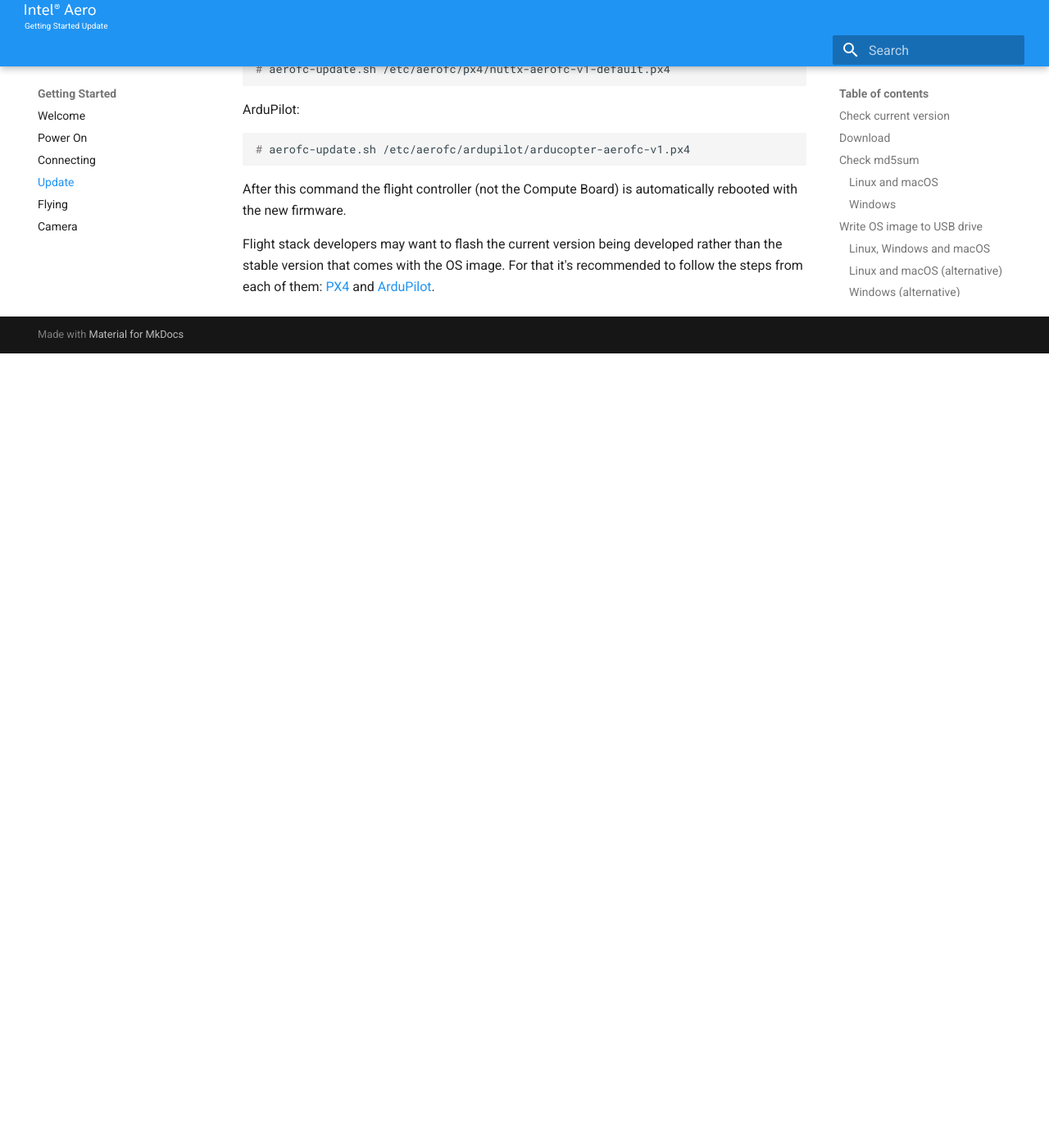
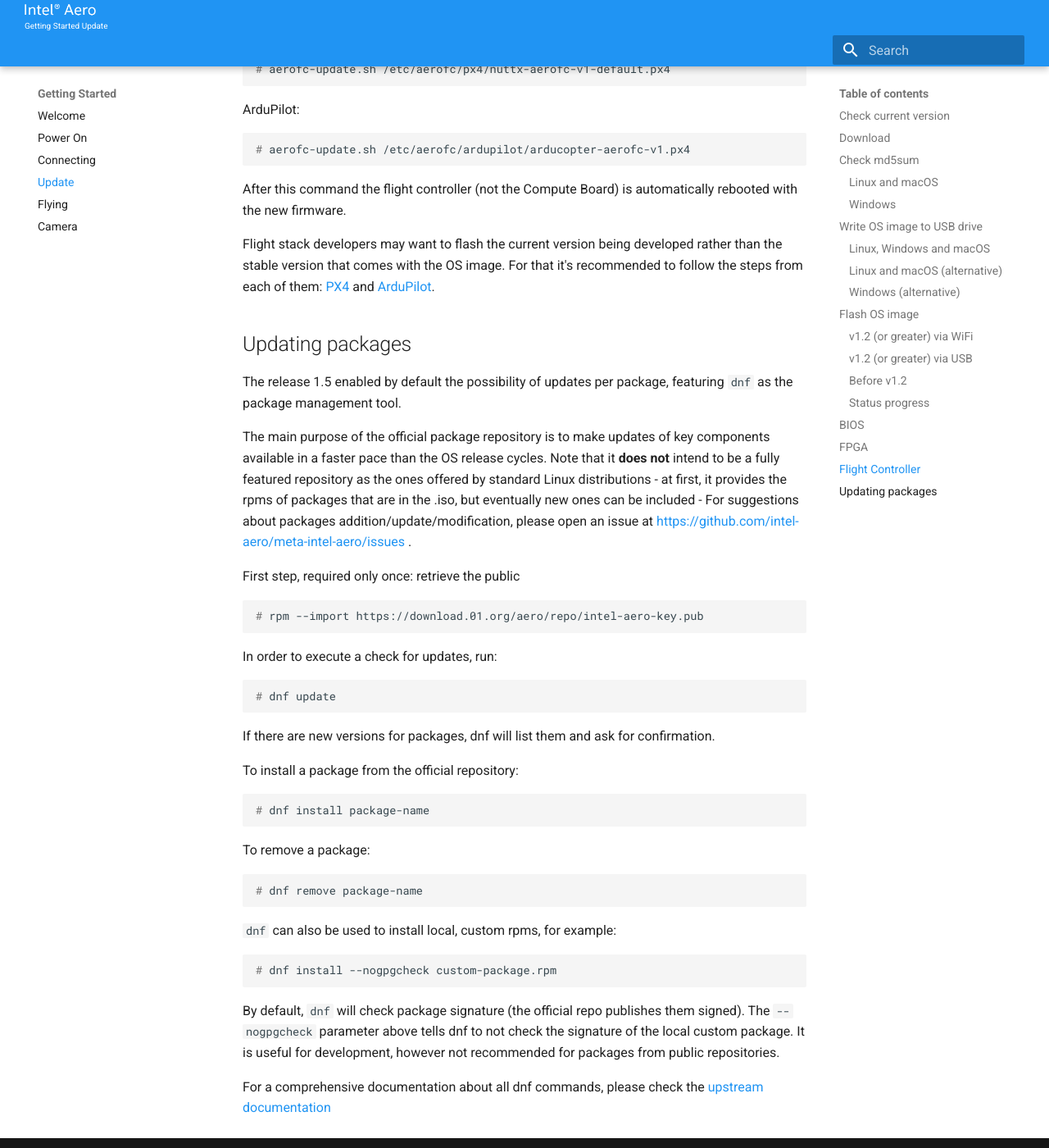
Before and after one commit to sugnanprabhu/intel-aero-docs, an MkDocs documentation site: the page built from docs/getting-started/update.md, in a window 1280 px wide and 1400 px high, scrolled down 6214 px. Shown: the whole window at 82% size. Built offline with MkDocs 1.6.1 and Material for MkDocs 9.7.7, drawn with Linux system fonts in a browser that asks for light colours; old or Windows-style settings are respelled for this version of MkDocs; before the commit the page ends 6645 px from its top, so only the background shows below that.

Commit message:
update: Add info about package updates

````diff
--- a/docs/getting-started/update.md
+++ b/docs/getting-started/update.md
@@ -268,3 +268,45 @@
 rather than the stable version that comes with the OS image. For that it's
 recommended to follow the steps from each of them: [PX4](https://dev.px4.io/en/flight_controller/intel_aero.html)
 and [ArduPilot](http://ardupilot.org/copter/docs/common-intel-aero-rtf.html).
+
+## Updating packages
+
+The release 1.5 enabled by default the possibility of updates per package, featuring `dnf` as the package management tool.
+
+The main purpose of the official package repository is to make updates of key components available in a faster pace than the OS release cycles. Note that it **does not** intend to be a fully featured repository as the ones offered by standard Linux distributions - at first, it provides the rpms of packages that are in the .iso, but eventually new ones can be included - For suggestions about packages addition/update/modification,  please open an issue at https://github.com/intel-aero/meta-intel-aero/issues .
+
+First step, required only once: retrieve the public
+
+``` console
+# rpm --import https://download.01.org/aero/repo/intel-aero-key.pub
+```
+
+In order to execute a check for updates, run:
+
+``` console
+# dnf update
+```
+
+If there are new versions for packages, dnf will list them and ask for confirmation.
+
+To install a package from the official repository:
+
+``` console
+# dnf install package-name
+```
+
+To remove a package:
+
+``` console
+# dnf remove package-name
+```
+
+`dnf` can also be used to install local, custom rpms, for example:
+
+``` console
+# dnf install --nogpgcheck custom-package.rpm
+```
+
+By default, `dnf` will check package signature (the official repo publishes them signed). The `--nogpgcheck` parameter above tells dnf to not check the signature of the local custom package. It is useful for development, however not recommended for packages from public repositories.
+
+For a comprehensive documentation about all dnf commands, please check the [upstream documentation](http://dnf.readthedocs.io/en/stable/command_ref.html)
````
